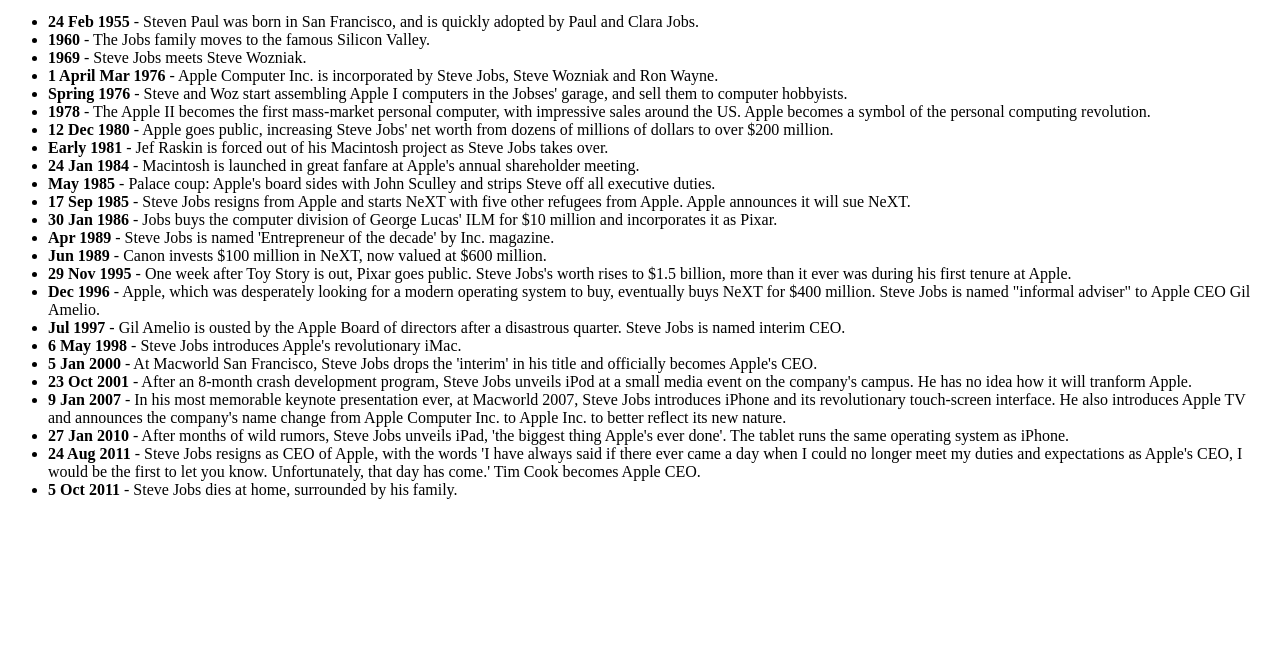
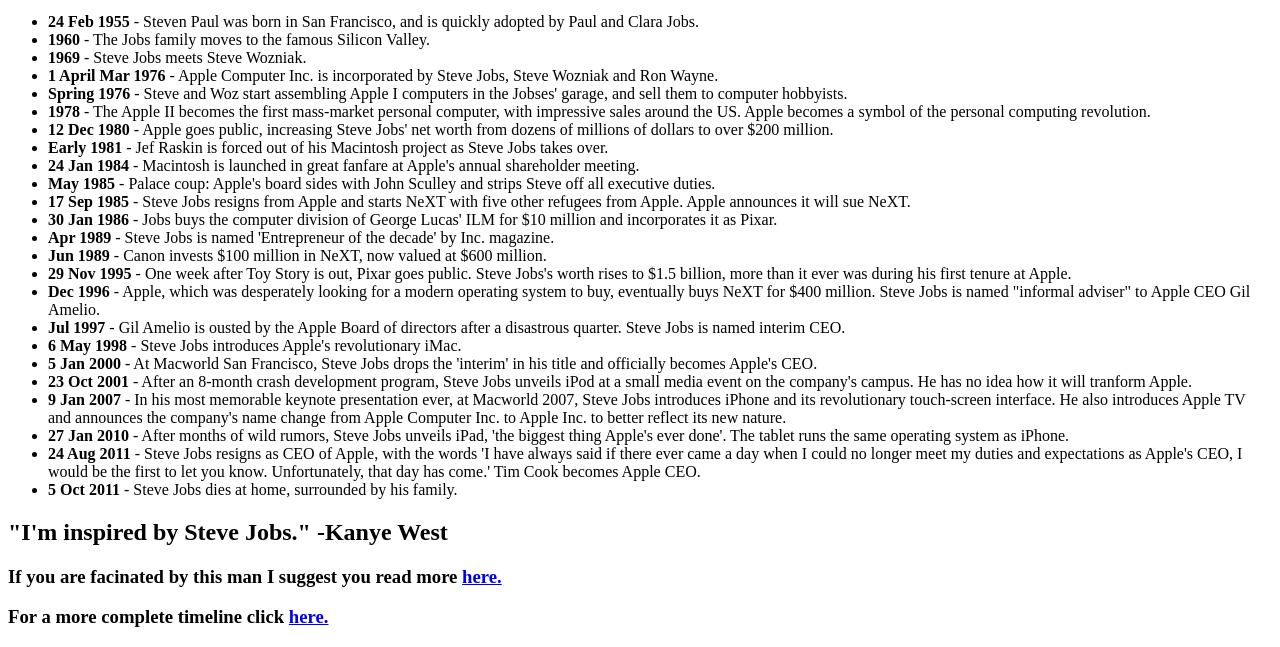
Before and after one commit to Jackson-Murphy04/FCC-Tribute-Page, a plain HTML site: page Steve-Jobs-Tribute-Page.html in a window 1280 px wide. Shown: the part 455-1102 px from the top of the page. Before the commit the page ends 970 px from the top, so only its background shows below. Drawn offline with Linux system fonts and the light colour scheme.

Commit message:
Added finishing touches to bottom

```diff
--- a/Steve-Jobs-Tribute-Page.html
+++ b/Steve-Jobs-Tribute-Page.html
@@ -51,6 +51,19 @@
 					<li><strong>5 Oct 2011</strong> - Steve Jobs dies at home, surrounded by his family.</li>
 				</ul>
 			</div>
+			<!-- give quote about steve jobs -->
+			<div>
+				<h2>"I'm inspired by Steve Jobs." -Kanye West</h2>
+			</div>
+			<!-- add link for additional information if wanted -->
+			<div id='additional info links'>
+				<h3>If you are facinated by this man I suggest you read more
+					<a id='tribute-link' href='https://en.wikipedia.org/wiki/Steve_Jobs' target='_blank'>here.</a>
+				</h3>
+				<h3>For a more complete timeline click
+					<a id='timeline-link' href='https://allaboutstevejobs.com/bio/timeline'>here.</a>
+				</h3>
+			</div>
 		</body>
 	</main>
 </html>
```
